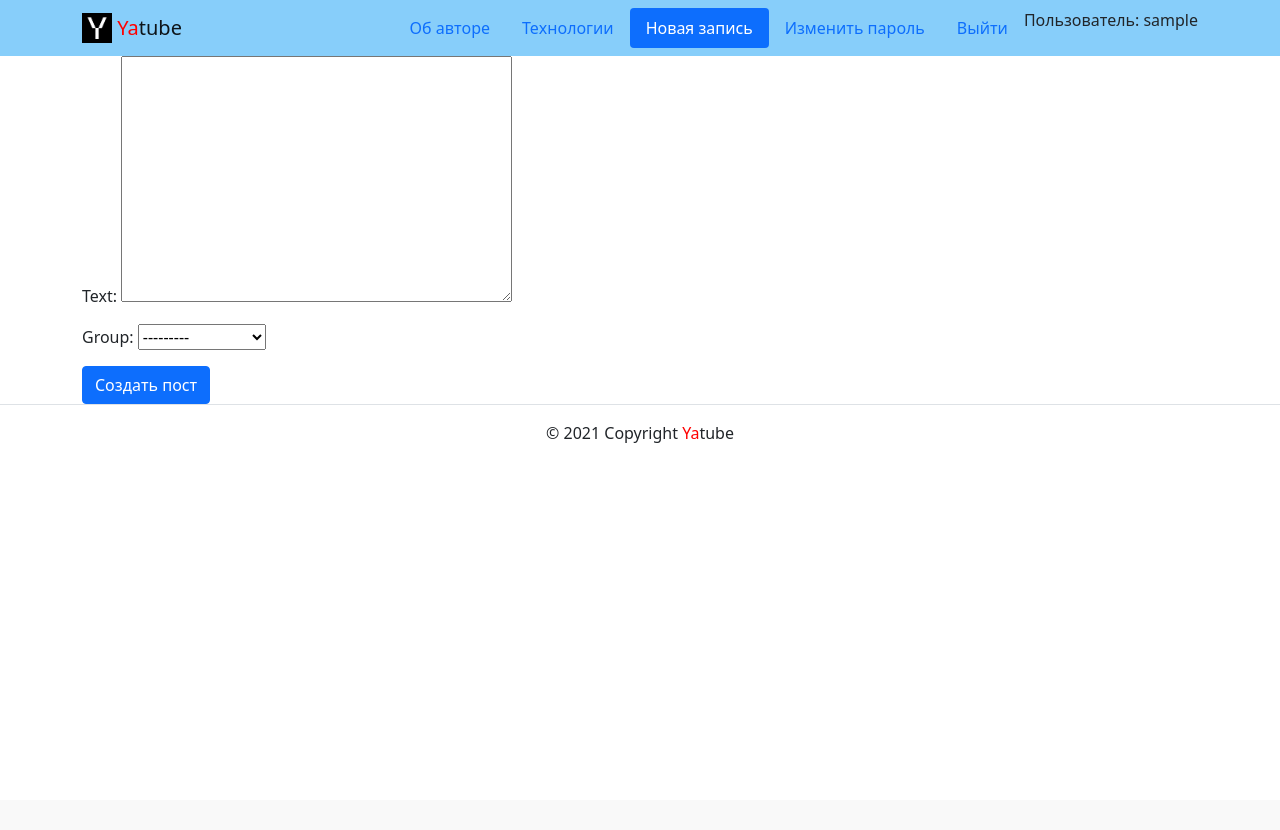
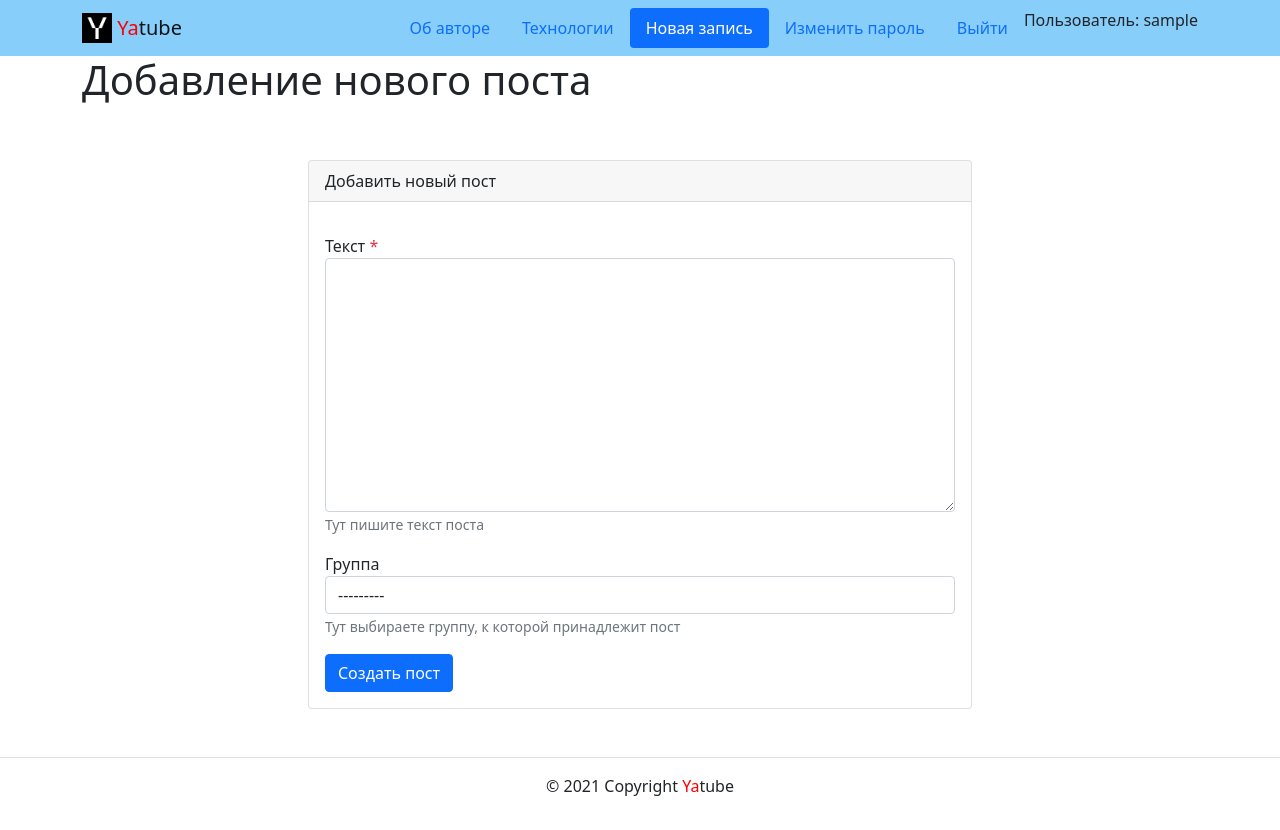
Before and after one commit to Andromaril/hw03_forms, a Django app: page /create/ in a window 1280 px wide. Before the commit the page ends 443 px from the top, so only its background shows below. Run offline with Django 3.2, Linux system fonts and the light colour scheme; a user stored in the database is signed in; tables that the repository leaves empty hold one stand-in row (values such as "Sample post"); some libraries are stand-ins or nearby versions.

Commit message:
Исправление8

```diff
--- a/yatube/posts/admin.py
+++ b/yatube/posts/admin.py
@@ -19,7 +19,7 @@
     """Класс для настройки отображения модели в интерфейсе админки."""
 
     # Перечисляем поля, которые должны отображаться в админке
-    list_display = ('pk', 'title', 'description',)
+    list_display = ('pk', 'title',)
     search_fields = ('title',)
     empty_value_display = '-пусто-'
 
--- a/yatube/posts/forms.py
+++ b/yatube/posts/forms.py
@@ -5,4 +5,10 @@
 class PostForm(forms.ModelForm):
     class Meta:
         model = Post
+        text = forms.CharField()
+        group = forms.CharField()
         fields = ('text', 'group',)
+        help_texts = {
+            'text': 'Тут пишите текст поста',
+            'group': 'Тут выбираете группу, к которой принадлежит пост',
+        }
--- a/yatube/posts/models.py
+++ b/yatube/posts/models.py
@@ -18,12 +18,13 @@
 class Post(models.Model):
     """Класс описывает поля модели Post и их типы."""
 
-    text = models.TextField()
+    text = models.TextField(verbose_name="текст")
     pub_date = models.DateTimeField(auto_now_add=True)
     author = models.ForeignKey(User, on_delete=models.CASCADE,
                                related_name='posts')
     group = models.ForeignKey(Group, on_delete=models.SET_NULL,
-                              blank=True, null=True, related_name='posts')
+                              blank=True, null=True,
+                              related_name='posts', verbose_name="группа")
 
     class Meta:
         """Метакласс сортировки по дате"""
--- a/yatube/posts/views.py
+++ b/yatube/posts/views.py
@@ -5,6 +5,7 @@
 from django.contrib.auth.models import User
 from django.shortcuts import redirect
 from posts.forms import PostForm
+from django.contrib.auth.decorators import login_required
 
 
 User = get_user_model()
@@ -17,10 +18,8 @@
     paginator = Paginator(posts, 10)
     page_number = request.GET.get('page')
     page_obj = paginator.get_page(page_number)
-    title_index = 'Последние обновления на сайте'
     context = {
         'posts': posts,
-        'title_index': title_index,
         'page_obj': page_obj,
     }
     return render(request, 'posts/index.html', context)
@@ -34,11 +33,9 @@
     paginator = Paginator(posts, 10)
     page_number = request.GET.get('page')
     page_obj = paginator.get_page(page_number)
-    title_group = 'Записи сообщества'
     context = {
         'group': group,
         'posts': posts,
-        'title_group': title_group,
         'page_obj': page_obj,
 
     }
@@ -52,7 +49,7 @@
     """
 
     author = get_object_or_404(User, username=username)
-    count = Post.objects.filter(author=author).count()
+    count = author.posts.all().count()
     paginator = Paginator(author.posts.all(), 10)
     page_number = request.GET.get('page')
     page_obj = paginator.get_page(page_number)
@@ -77,6 +74,7 @@
     return render(request, 'posts/post_detail.html', context)
 
 
+@login_required
 def post_create(request):
     """View - функция для создания поста."""
 
@@ -92,23 +90,20 @@
     return render(request, 'posts/create_post.html', {"form": form, })
 
 
+@login_required
 def post_edit(request, post_id):
     """View - функция для редактирования проекта."""
 
     is_edit = True
     post = get_object_or_404(Post, pk=post_id)
     if post.author != request.user:
-        return redirect('/posts/%s' % post_id)
-    if request.method == 'POST':
-        form = PostForm(request.POST, instance=post)
+        return redirect('posts:post_detail', pk=post_id)
+    else:
+        form = PostForm(request.POST or None, instance=post)
         if form.is_valid():
             post = form.save(commit=False)
             post.author = request.user
             post.save()
             return redirect('posts:post_detail', post_id)
-        return render(request, 'posts/create_post.html',
-                      {"form": form, 'post': post, "is_edit": is_edit, })
-    form = PostForm(instance=post)
     return render(request, 'posts/create_post.html',
-                  {"form": form, 'post': post,
-                   "is_edit": is_edit, })
+                  {"form": form, 'post': post, "is_edit": is_edit, })
--- a/yatube/templates/posts/create_post.html
+++ b/yatube/templates/posts/create_post.html
@@ -1,28 +1,86 @@
  {% extends 'base.html' %}
-{% block title %}Добавление новой записи{% endblock %}
-{% block header %}
-    {% if is_edit %}
-    Редактирование поста
+{% load static %}
+{% block content %}
+{% if is_edit %}
+<title>Редактирование поста</title>
+{% else %}
+<title>Добавление новой записи</title>
+{% endif %}
+ {% if is_edit %}
+     <h1>Редактирование поста</h1>
     {% else %}
-    Добавление нового поста
+     <h1>Добавление нового поста</h1>
     {% endif %}
-{% endblock %}
-{% block content %}
-
     {% if is_edit %}
         <form action="{% url 'posts:post_edit' post_id=form.instance.pk %}" method="post">
     {% else %}
         <form action="{% url 'posts:post_create' %}" method="post">
     {% endif %}{% csrf_token %}
-            {{ form.as_p }}
+    <div class="row justify-content-center">
+    <div class="col-md-8 p-5">
+      <div class="card"> {% if is_edit %}
+     <div class="card-header">Редактировать пост</div>
+    {% else %}
+     <div class="card-header">Добавить новый пост</div>
+    {% endif %}
 
-
-    <button type="submit" class="btn btn-primary" >
+          <div class="card-body">
+          {% load user_filters %} {# Загружаем фильтры #}
+              {% if form.errors %}
+                  {% for field in form %}
+                    {% for error in field.errors %}
+                      <div class="alert alert-danger">
+                        {{ error|escape }}
+                      </div>
+                    {% endfor %}
+                  {% endfor %}
+                  {% for error in form.non_field_errors %}
+                    <div class="alert alert-danger">
+                      {{ error|escape }}
+                    </div>
+                  {% endfor %}
+              {% endif %}
+              <form method="post"
+                {% if action_url %}
+                  action="{% url action_url %}"
+                {% endif %}
+              >{% csrf_token %}
+              {# Выводим поля в цикле, по отдельности #}
+              {% for field in form %}
+                <div class="form-group row my-3">
+                  <label for="{{ field.id_for_label }}">
+                    {{ field.label }}
+                      {% if field.field.required %}
+                        <span class="required text-danger">*</span>
+                      {% endif %}
+                  </label>
+                  <div>
+                  {# К полю ввода добавляем атрибут class #}
+                  {{ field|addclass:'form-control' }}
+                    {% if field.help_text %}
+                      <small
+                         id="{{ field.id_for_label }}-help"
+                         class="form-text text-muted"
+                      >
+                        {{ field.help_text|safe }}
+                      </small>
+                    {% endif %}
+                  </div>
+                </div>
+              {% endfor %}
+                    <button type="submit" class="btn btn-primary" >
         {% if is_edit %}
             Сохранить изменения
         {% else %}
             Создать пост
         {% endif %}
     </button>
+                  </div>
+                </form>
+              </div>
+            </div>
+          </div>
+        </div>
+      </div>
 </form>
 {% endblock %}
--- a/yatube/templates/posts/group_list.html
+++ b/yatube/templates/posts/group_list.html
@@ -1,10 +1,9 @@
 <!-- templates/posts/group_list.html -->
 {% extends 'base.html' %}
 {% load static %}
-<!DOCTYPE html>
 {% block content %}
   <head>
-    <title>{{ title_group }} {{ group }}</title>
+    <title>Записи сообщества {{ group }}</title>
   </head>
   <h1>{{ group }}</h1>
   <p>{{ group.description }}</p>
@@ -19,7 +18,7 @@
       Дата публикации: {{ post.pub_date|date:"d E Y" }}
     </li>
   </ul>
-      <p>{{ post.text }}</p>
+      <p>{{ post.text|linebreaksbr }}</p>
   {% if not forloop.last %}<hr>{% endif %}
 {% endfor %}
 
--- a/yatube/templates/posts/index.html
+++ b/yatube/templates/posts/index.html
@@ -1,10 +1,9 @@
 <!-- templates/posts/index.html -->
 {% extends 'base.html' %}
 {% load static %}
-<!DOCTYPE html>
 {% block content %}
   <head>
-    <title>{{ title_post }}</title>
+    <title> Последние обновления на сайте </title>
   </head>
   <h1>Последние обновления на сайте</h1>
   {% for post in page_obj %}
@@ -16,7 +15,7 @@
       Дата публикации: {{ post.pub_date|date:"d E Y" }}
       </li>
     </ul>
-      <p>{{ post.text }}</p>
+      <p>{{ post.text|linebreaksbr }}</p>
   {% if post.group.slug == None %}
     Данный пост не принадлежит ни к одной из групп сайта.
   {% else %}
--- a/yatube/templates/posts/post_detail.html
+++ b/yatube/templates/posts/post_detail.html
@@ -2,7 +2,6 @@
 {% extends 'base.html' %}
 {% load static %}
 {% load user_filters %}
-<!DOCTYPE html>
 {% block content %}
 <html lang="ru">
   <head>
@@ -42,7 +41,7 @@
         </aside>
         <article class="col-12 col-md-9">
           <p>
-            {{ post.text }}
+            {{ post.text|linebreaksbr }}
           </p>
         </article>
       </div>
```
Also changed, not shown: yatube/templates/posts/profile.html (+4 -3 lines), yatube/about/admin.py (added), yatube/about/models.py (added), yatube/about/tests.py (added).
